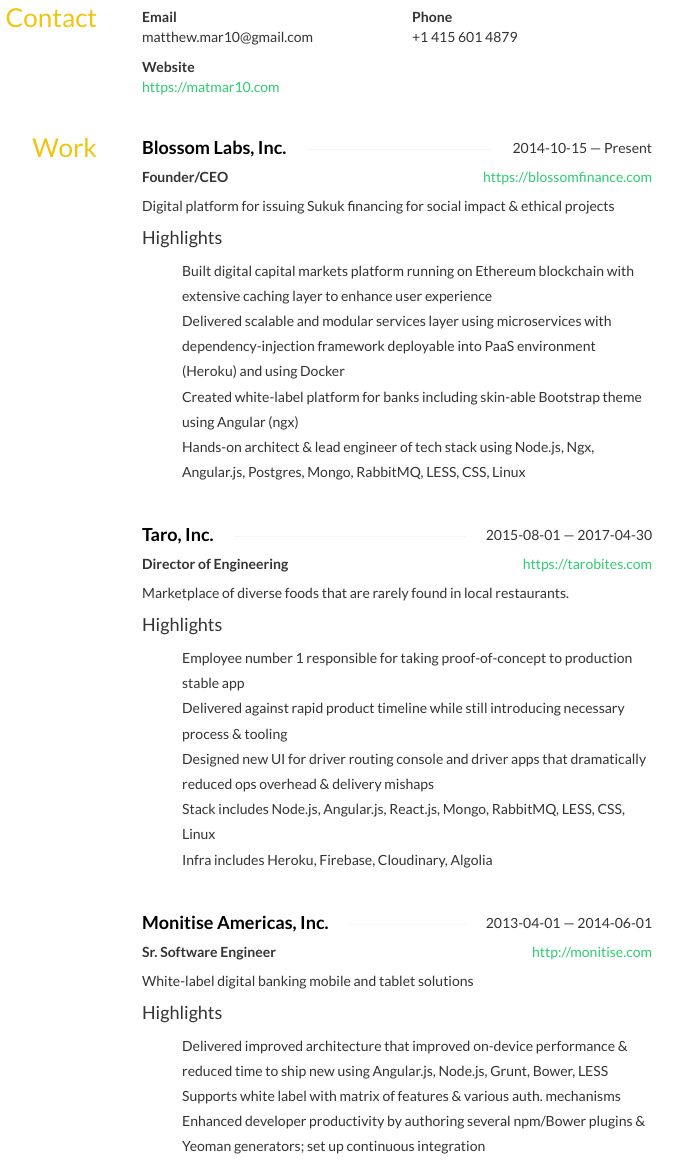
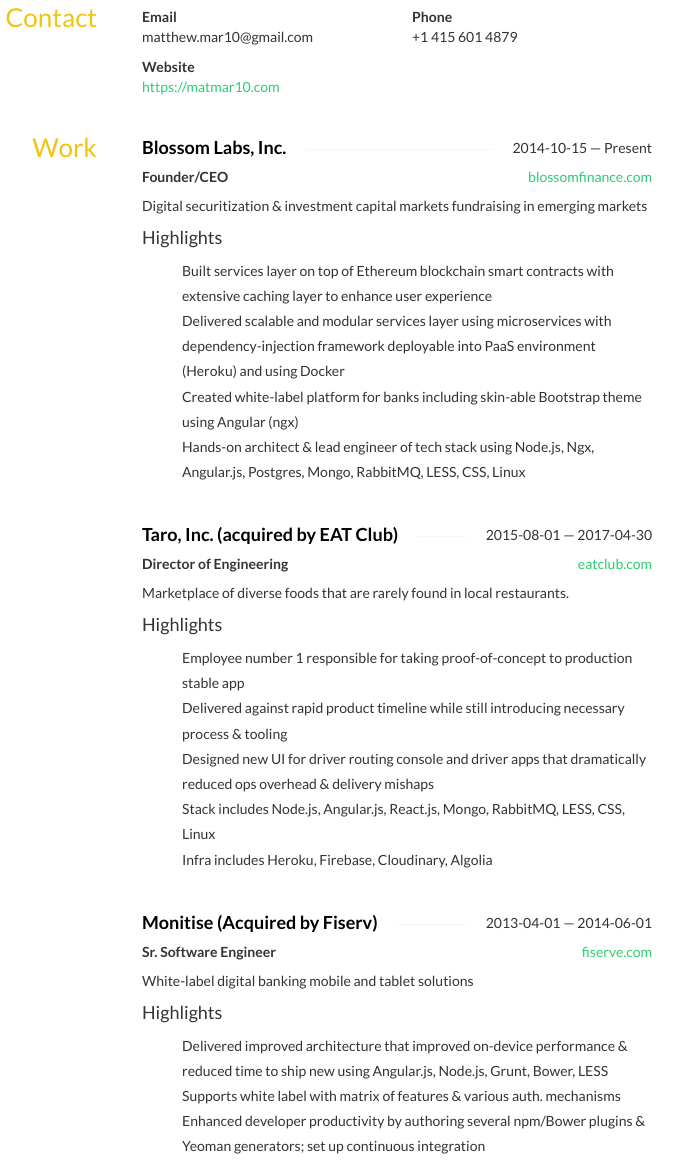
Before and after one commit to matmar10/json-resume-matmar10, a website: page public/resume-flat.html in a window 1280 px wide. Shown: the part 292-1463 px from the top of the page, without its empty margins (333-1016 px from the left). Drawn offline with nearby package versions, Linux system fonts and the light colour scheme; some icons are missing.

Commit message:
move files to public dir and add web server

```diff
--- a/resume-flat.html
+++ b/public/resume-flat.html
@@ -292,17 +292,17 @@
 							</span>
 						</h4>
 						<div class="website pull-right">
-							<a href="https://blossomfinance.com">https://blossomfinance.com</a>
+							<a href="https://blossomfinance.com">blossomfinance.com</a>
 						</div>
 						<div class="position">
 							Founder/CEO
 						</div>
 						<div class="summary">
-							<p>Digital platform for issuing Sukuk financing for social impact &amp; ethical projects</p>
+							<p>Digital securitization &amp; investment capital markets fundraising in emerging markets</p>
 						</div>
 						<h4>Highlights</h4>
 						<ul class="highlights">
-							<li class="bullet">Built digital capital markets platform running on Ethereum blockchain with extensive caching layer to enhance user experience</li>
+							<li class="bullet">Built services layer on top of Ethereum blockchain smart contracts with extensive caching layer to enhance user experience</li>
 							<li class="bullet">Delivered scalable and modular services layer using microservices with dependency-injection framework deployable into PaaS environment (Heroku) and using Docker</li>
 							<li class="bullet">Created white-label platform for banks including skin-able Bootstrap theme using Angular (ngx)</li>
 							<li class="bullet">Hands-on architect &amp; lead engineer of tech stack using Node.js, Ngx, Angular.js, Postgres, Mongo, RabbitMQ, LESS, CSS, Linux</li>
@@ -310,13 +310,13 @@
 					</div>
 					<div class="col-sm-12">
 						<h4 class="strike-through">
-							<span>Taro, Inc.</span>
+							<span>Taro, Inc. (acquired by EAT Club)</span>
 							<span class="date">
 								2015-08-01 — 2017-04-30
 							</span>
 						</h4>
 						<div class="website pull-right">
-							<a href="https://tarobites.com">https://tarobites.com</a>
+							<a href="https://www.eatclub.com/">eatclub.com</a>
 						</div>
 						<div class="position">
 							Director of Engineering
@@ -335,13 +335,13 @@
 					</div>
 					<div class="col-sm-12">
 						<h4 class="strike-through">
-							<span>Monitise Americas, Inc.</span>
+							<span>Monitise (Acquired by Fiserv)</span>
 							<span class="date">
 								2013-04-01 — 2014-06-01
 							</span>
 						</h4>
 						<div class="website pull-right">
-							<a href="http://monitise.com">http://monitise.com</a>
+							<a href="https://www.fiserv.com/">fiserve.com</a>
 						</div>
 						<div class="position">
 							Sr. Software Engineer
@@ -382,7 +382,7 @@
 					</div>
 					<div class="col-sm-12">
 						<h4 class="strike-through">
-							<span>Xoom, Inc.</span>
+							<span>Xoom, Inc. (acquired by Ebay)</span>
 							<span class="date">
 								2010-01-01 — 2010-09-01
 							</span>
@@ -507,7 +507,7 @@
 						<h4 class="strike-through">
 							<span>George Mason University</span>
 							<span class="date">
-								2013-01-08 — 2013-03-18
+								2013
 							</span>
 						</h4>
 						<div class="area">
@@ -521,7 +521,7 @@
 						<h4 class="strike-through">
 							<span>ITT Technical Institute</span>
 							<span class="date">
-								2003-10-01 — 2005-10-24
+								2005
 							</span>
 						</h4>
 						<div class="area">
```
Also changed, not shown: index.js (added, +16 -0 lines), package.json (added, +33 -0 lines), public/resume-crisp.html (renamed from resume-crisp.html), public/resume-modern.html (renamed from resume-modern.html), public/resume.html (renamed from resume.html), public/resume.json (renamed from resume.json), public/resume.yml (renamed from resume.yml), 3 other files.
